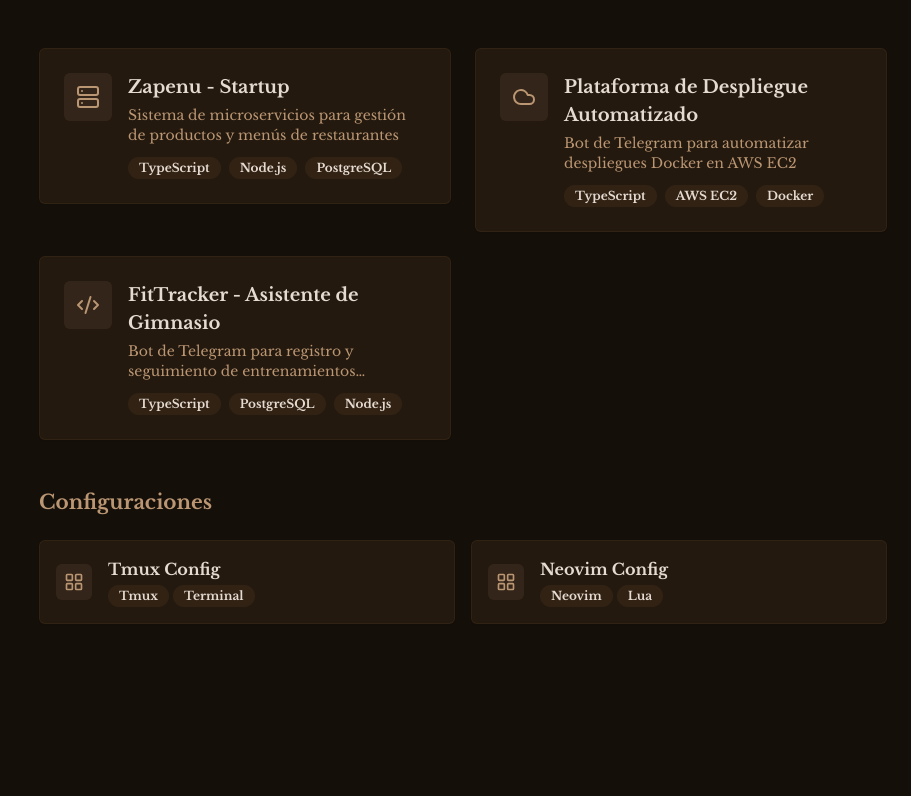
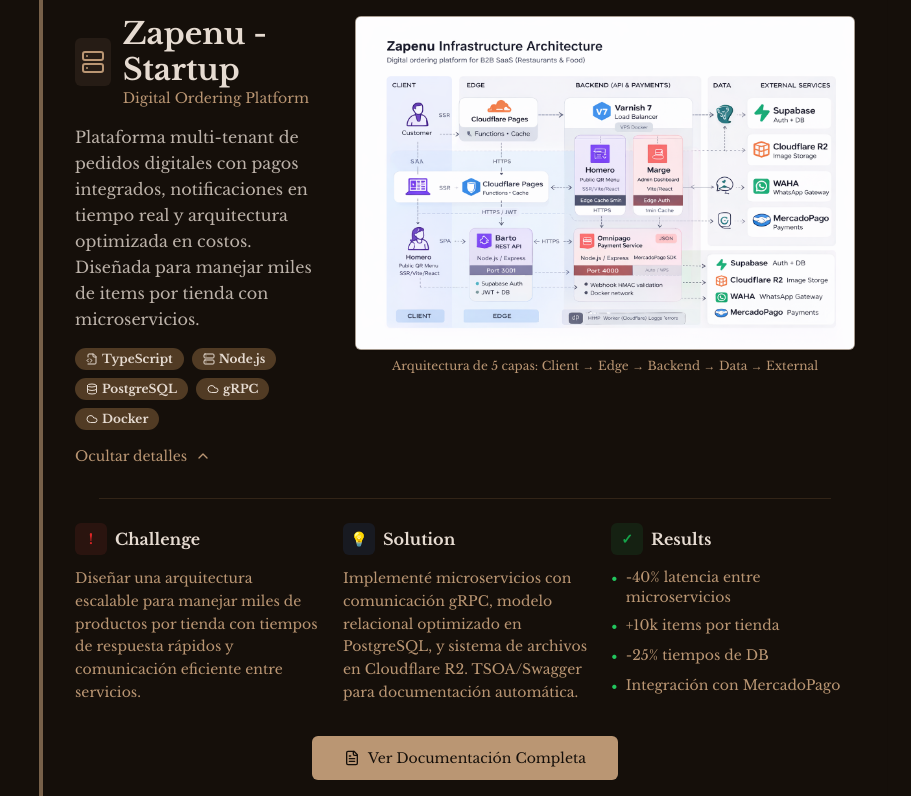
Before and after one commit to Alejotamayo28/web, a Next.js app: page / in a window 1280 px wide. Shown: the part 984-1780 px from the top of the page, without its empty margins (369-1280 px from the left). Built offline with nearby package versions, Linux system fonts and the light colour scheme.

Commit message:
Proyect view improve

```diff
--- a/app/page.tsx
+++ b/app/page.tsx
@@ -24,6 +24,7 @@ export default function Portfolio() {
   const [isSidebarOpen, setIsSidebarOpen] = useState(false);
   const [activeSection, setActiveSection] = useState("home");
   const [isCvMenuOpen, setIsCvMenuOpen] = useState(false);
+  const [isProjectExpanded, setIsProjectExpanded] = useState(true);
 
   const homeRef = useRef<HTMLDivElement>(null);
   const projectsRef = useRef<HTMLDivElement>(null);
@@ -432,40 +433,160 @@ const EducationCard = ({ degree, period, institution }: { degree: string, period
           </div>
         </section>
 
-          {/* Projects Section */}
+{/* Projects Section - Featured Layout */}
       <section ref={projectsRef} id="projects" className="min-h-screen px-6 py-20">
         <div className="max-w-6xl mx-auto">
           <div className="text-center mb-12">
-                <h2 className="text-3xl md:text-4xl font-bold text-primary mb-4">Proyectos</h2>
-                <p className="text-muted-foreground max-w-2xl mx-auto">
-                  Una selección de proyectos que demuestran mis habilidades en backend, APIs y arquitecturas cloud.
+            <h2 className="text-3xl md:text-4xl font-bold text-primary mb-4">Proyecto Destacado</h2>
+          </div>
+
+          {/* Featured Project Card */}
+          <Card className="border-0 border-l-4 border-l-primary/60 overflow-hidden bg-background hover:shadow-xl transition-all duration-300">
+            <CardContent className="p-0">
+              {/* Header - Clickable */}
+              <button
+                onClick={() => setIsProjectExpanded(!isProjectExpanded)}
+                className="w-full p-6 md:p-8 flex flex-col lg:flex-row gap-6 lg:gap-8 text-left hover:bg-accent/5 transition-colors"
+              >
+                {/* Left: Project Info */}
+                <div className="flex-1 min-w-0">
+                  <div className="flex items-center gap-3 mb-4">
+                    <div className="w-12 h-12 rounded-lg bg-primary/10 flex items-center justify-center">
+                      <Server className="h-6 w-6 text-primary" />
+                    </div>
+                    <div>
+                      <h3 className="text-2xl md:text-3xl font-bold text-foreground">Zapenu - Startup</h3>
+                      <p className="text-sm text-muted-foreground">Digital Ordering Platform</p>
+                    </div>
+                  </div>
+
+                  <p className="text-foreground/80 text-base mb-4 leading-relaxed">
+                    Plataforma multi-tenant de pedidos digitales con pagos integrados, notificaciones en tiempo real y arquitectura optimizada en costos. Diseñada para manejar miles de items por tienda con microservicios.
+                  </p>
+
+{/* Tech Stack Badges */}
+              <div className="flex flex-wrap gap-2 mb-4">
+                <Badge variant="secondary" className="bg-secondary text-secondary-foreground">
+                  <FileCode2 className="h-3 w-3 mr-1" />
+                  TypeScript
+                </Badge>
+                <Badge variant="secondary" className="bg-secondary text-secondary-foreground">
+                  <Server className="h-3 w-3 mr-1" />
+                  Node.js
+                </Badge>
+                <Badge variant="secondary" className="bg-secondary text-secondary-foreground">
+                  <Database className="h-3 w-3 mr-1" />
+                  PostgreSQL
+                </Badge>
+                <Badge variant="secondary" className="bg-secondary text-secondary-foreground">
+                  <Cloud className="h-3 w-3 mr-1" />
+                  gRPC
+                </Badge>
+                <Badge variant="secondary" className="bg-secondary text-secondary-foreground">
+                  <Cloud className="h-3 w-3 mr-1" />
+                  Docker
+                </Badge>
+              </div>
+
+                  {/* Expand Indicator */}
+                  <div className="flex items-center gap-2 text-sm text-muted-foreground">
+                    <span>{isProjectExpanded ? 'Ocultar detalles' : 'Ver detalles del proyecto'}</span>
+                    <ChevronDown className={`h-4 w-4 transition-transform duration-300 ${isProjectExpanded ? 'rotate-180' : ''}`} />
+                  </div>
+                </div>
+
+                {/* Right: Architecture Preview */}
+                <div className="lg:w-[400px] xl:w-[500px] flex-shrink-0">
+                  <div className="relative rounded-lg overflow-hidden border border-border/50 bg-white shadow-sm">
+                    <Image
+                      src="/zapenu-infrastructure-diagram.png"
+                      alt="Zapenu Architecture"
+                      width={500}
+                      height={350}
+                      className="w-full h-auto"
+                      priority
+                    />
+                  </div>
+                  <p className="text-xs text-muted-foreground text-center mt-2">
+                    Arquitectura de 5 capas: Client → Edge → Backend → Data → External
+                  </p>
+                </div>
+              </button>
+
+{/* Expandable Content */}
+            <div className={`transition-all duration-500 ease-in-out overflow-hidden ${isProjectExpanded ? 'max-h-[800px] opacity-100' : 'max-h-0 opacity-0'}`}>
+              <div className="px-6 md:px-8 pb-6 md:pb-8">
+                {/* Divider with margins */}
+                <div className="mx-4 md:mx-6 border-t border-border/50 mb-6" />
+                <div className="grid grid-cols-1 md:grid-cols-3 gap-6">
+                    {/* Challenge */}
+                    <div className="space-y-3">
+                      <div className="flex items-center gap-2">
+                        <div className="w-8 h-8 rounded-lg bg-red-500/10 flex items-center justify-center">
+                          <span className="text-red-600 font-bold text-sm">!</span>
+                        </div>
+                        <h4 className="font-semibold text-foreground">Challenge</h4>
+                      </div>
+                      <p className="text-sm text-muted-foreground leading-relaxed">
+                        Diseñar una arquitectura escalable para manejar miles de productos por tienda con tiempos de respuesta rápidos y comunicación eficiente entre servicios.
                       </p>
                     </div>
 
-              {/* Proyectos Generales */}
-              <div className="grid grid-cols-1 md:grid-cols-2 gap-6 mb-12">
-                {projectsData.slice(0, 3).map((project) => (
-                  <ProjectCard
-                    key={project.id}
-                    project={project}
-                    onClick={() => handleProjectClick(project)}
-                  />
-                ))}
+                    {/* Solution */}
+                    <div className="space-y-3">
+                      <div className="flex items-center gap-2">
+                        <div className="w-8 h-8 rounded-lg bg-blue-500/10 flex items-center justify-center">
+                          <span className="text-blue-600 font-bold text-sm">💡</span>
+                        </div>
+                        <h4 className="font-semibold text-foreground">Solution</h4>
+                      </div>
+                      <p className="text-sm text-muted-foreground leading-relaxed">
+                        Implementé microservicios con comunicación gRPC, modelo relacional optimizado en PostgreSQL, y sistema de archivos en Cloudflare R2. TSOA/Swagger para documentación automática.
+                      </p>
                     </div>
 
-              {/* Proyectos de Configuración */}
-              <div className="mb-8">
-                <h3 className="text-xl font-semibold text-primary mb-6">Configuraciones</h3>
-                <div className="grid grid-cols-1 md:grid-cols-2 gap-4">
-                  {projectsData.slice(3).map((project) => (
-                    <ConfigProjectCard
-                      key={project.id}
-                      project={project}
-                      onClick={() => handleProjectClick(project)}
-                    />
-                  ))}
+                    {/* Results */}
+                    <div className="space-y-3">
+                      <div className="flex items-center gap-2">
+                        <div className="w-8 h-8 rounded-lg bg-green-500/10 flex items-center justify-center">
+                          <span className="text-green-600 font-bold text-sm">✓</span>
+                        </div>
+                        <h4 className="font-semibold text-foreground">Results</h4>
+                      </div>
+                      <ul className="text-sm text-muted-foreground space-y-2">
+                        <li className="flex items-start gap-2">
+                          <span className="text-green-500 mt-0.5">•</span>
+                          <span>-40% latencia entre microservicios</span>
+                        </li>
+                        <li className="flex items-start gap-2">
+                          <span className="text-green-500 mt-0.5">•</span>
+                          <span>+10k items por tienda</span>
+                        </li>
+                        <li className="flex items-start gap-2">
+                          <span className="text-green-500 mt-0.5">•</span>
+                          <span>-25% tiempos de DB</span>
+                        </li>
+                        <li className="flex items-start gap-2">
+                          <span className="text-green-500 mt-0.5">•</span>
+                          <span>Integración con MercadoPago</span>
+                        </li>
+                      </ul>
                     </div>
                   </div>
+
+{/* CTA Button */}
+              <div className="mt-8 flex justify-center px-4 sm:px-0">
+                <Link href="/zapenu" className="w-full sm:w-auto">
+                  <Button size="lg" className="w-full sm:w-auto flex items-center justify-center gap-2 px-8 rounded-lg">
+                    <FileText className="h-4 w-4" />
+                    Ver Documentación Completa
+                  </Button>
+                </Link>
+              </div>
+                </div>
+              </div>
+            </CardContent>
+          </Card>
         </div>
       </section>
 
```
Lines whose indentation alone changed are shown as unchanged.
